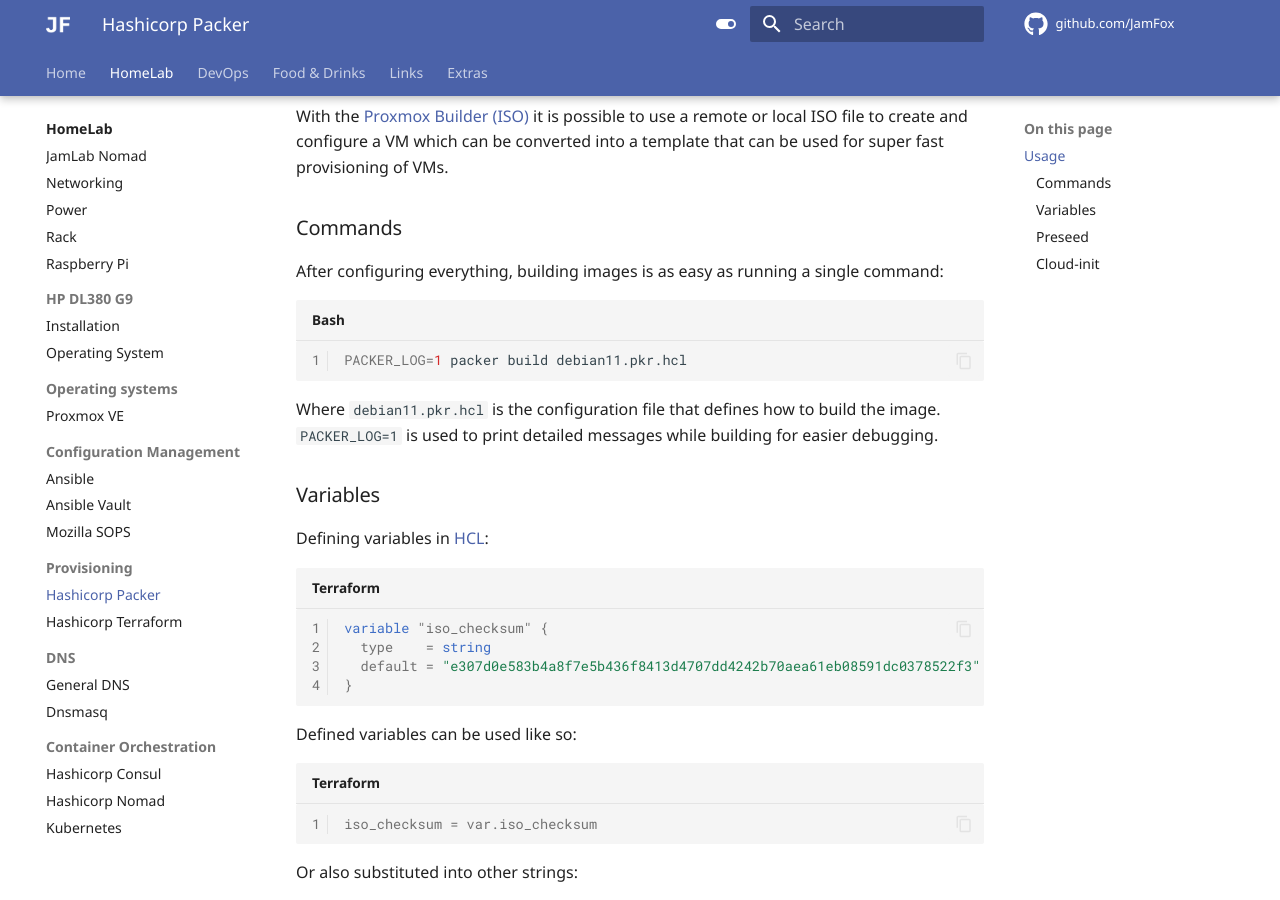
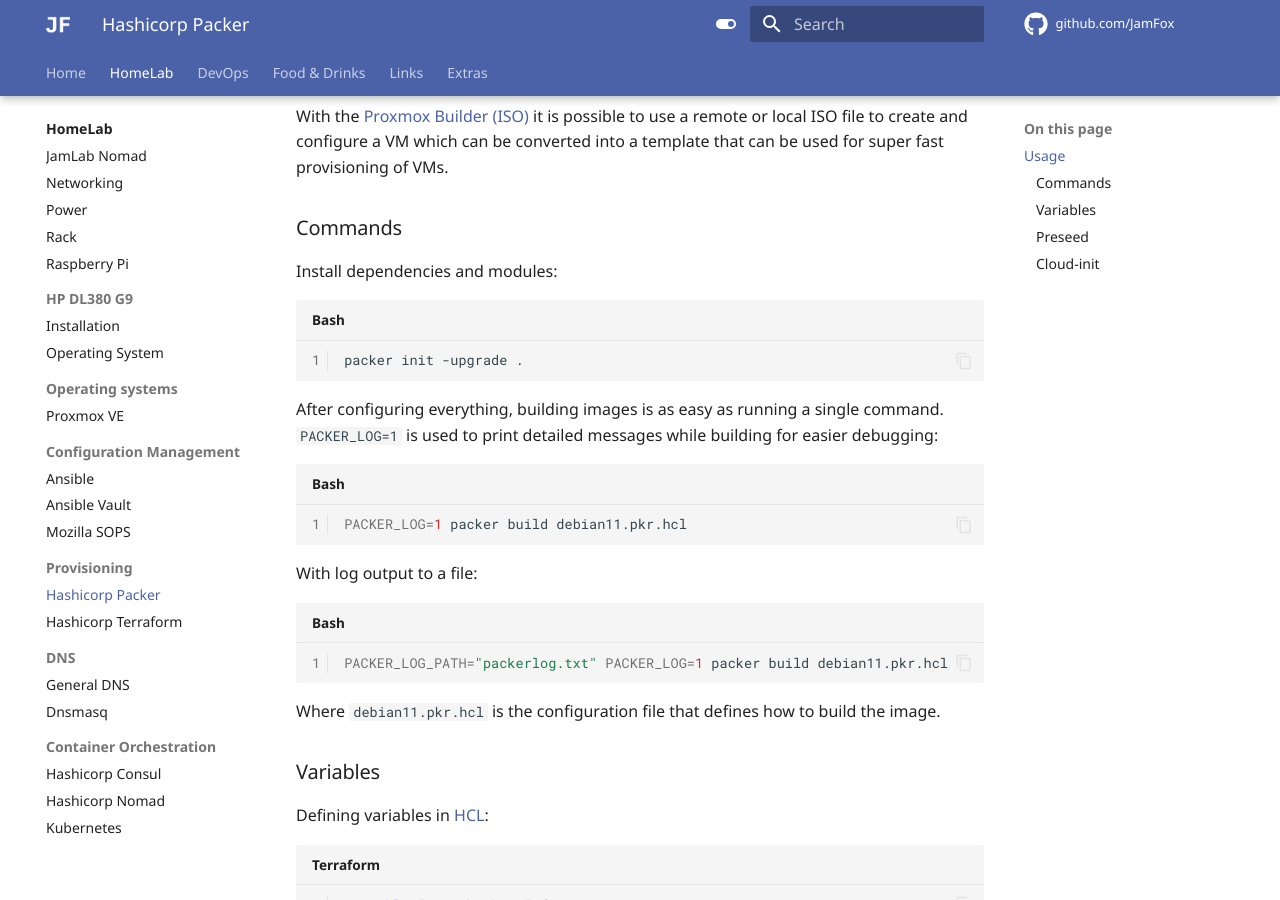
Before and after one commit to JamFox/docs.jamfox.dev, an MkDocs documentation site: the page built from docs/content/homelab/packer.md, in a window 1280 px wide and 900 px high, scrolled down 632 px. Built offline with MkDocs 1.6.1 and Material for MkDocs 9.7.7, drawn with Linux system fonts in a browser that asks for light colours; comment, search, counter and statistics services are not loaded.

Commit message:
add packer init

````diff
--- a/docs/content/homelab/packer.md
+++ b/docs/content/homelab/packer.md
@@ -21,13 +21,25 @@ With the [Proxmox Builder (ISO)](https://www.packer.io/plugins/builders/proxmox/
 
 ### Commands
 
-After configuring everything, building images is as easy as running a single command:
+Install dependencies and modules:
+
+```bash
+packer init -upgrade .
+```
+
+After configuring everything, building images is as easy as running a single command. `PACKER_LOG=1` is used to print detailed messages while building for easier debugging:
 
 ```bash
 PACKER_LOG=1 packer build debian11.pkr.hcl
 ```
 
-Where `debian11.pkr.hcl` is the configuration file that defines how to build the image. `PACKER_LOG=1` is used to print detailed messages while building for easier debugging.
+With log output to a file:
+
+```bash
+PACKER_LOG_PATH="packerlog.txt" PACKER_LOG=1 packer build debian11.pkr.hcl
+```
+
+Where `debian11.pkr.hcl` is the configuration file that defines how to build the image.
 
 ### Variables
 
````
